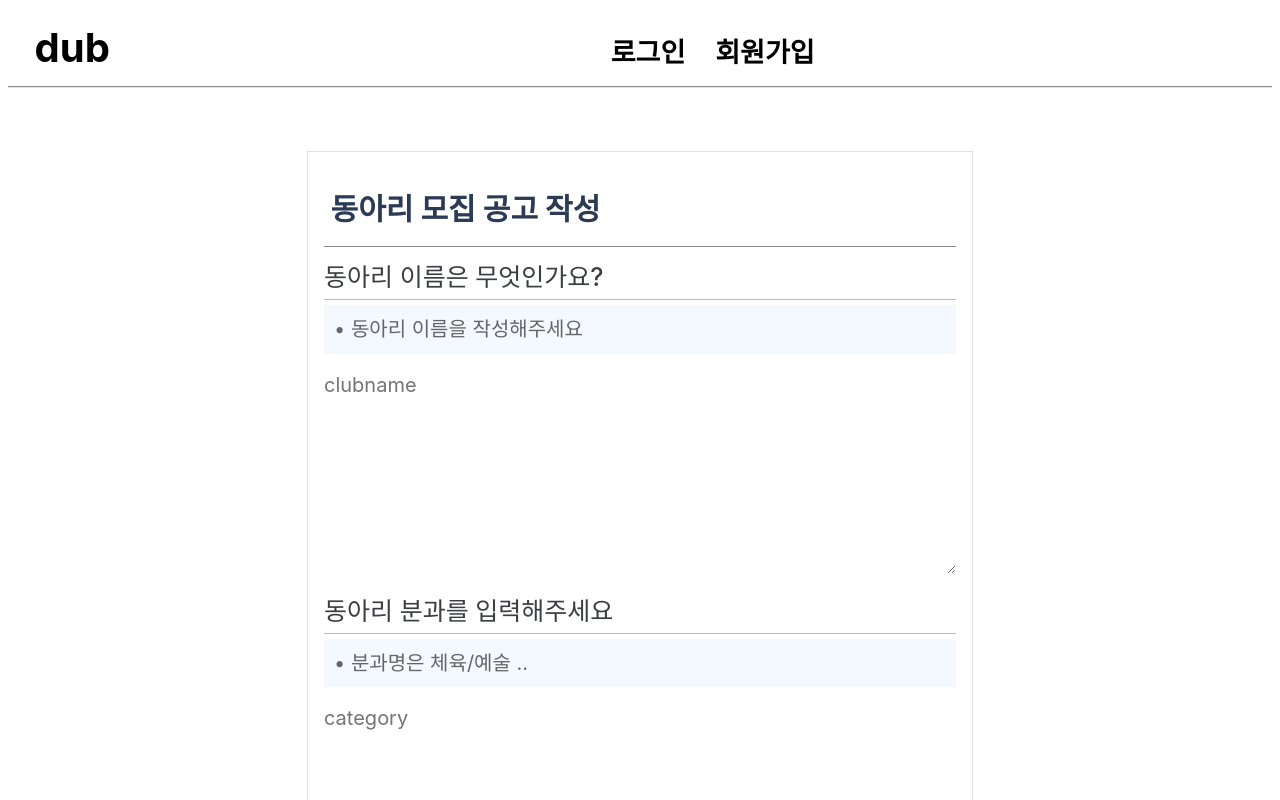
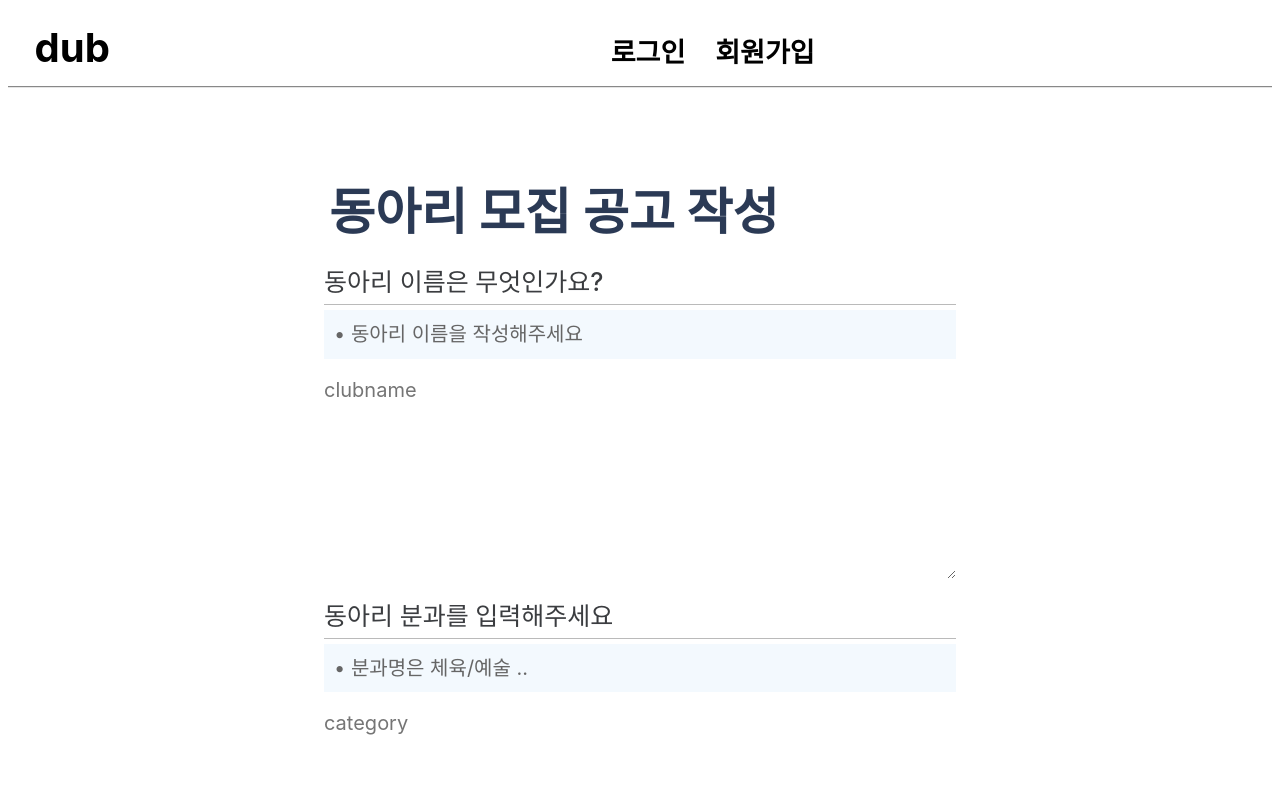
Before and after one commit to Likelion-Kwangwoon/dub_club_wanted, a React (Create React App) app in the folder dub/: page /detailinput in a window 1280 px wide. Shown: the top 800 px of the page. Built offline with nearby package versions, Linux system fonts and the light colour scheme; a web font is replaced by a local one.

Commit message:
fixing detailInput
글 작성 페이지 틀 수정

```diff
--- a/dub/src/components/detailInput/detailInput.jsx
+++ b/dub/src/components/detailInput/detailInput.jsx
@@ -51,9 +51,9 @@ function DetailInput() {
 
   return(
     <div className="detailInput">
-      <header className="detailheader">
+      <div className="detailheader">
           <span>동아리 모집 공고 작성</span>
-      </header>
+      </div>
 
     <form className='editor'
           onSubmit={(e) => handleSubmit(e)}>
--- a/dub/src/components/detailInput/detailInput.scss
+++ b/dub/src/components/detailInput/detailInput.scss
@@ -1,26 +1,25 @@
 $gray: #888;
 
 .detailInput{
-
         max-width: 1500px;
         display:inline-block;
         width: 50%;
         height : auto;
         margin: 0 auto;
         margin-top: 4rem;
-        border: 1px solid #e1e2e3;
         padding: 1rem;
         background-color: white;
         align-items: center;
 }
-
 .detailheader {
         justify-content: left;
         display: flex;
-        font-size: 30px;
+        font-size: 50px;
         font-weight: 700;
         color: #2B3A55;
+        border: none;
         left: 5%;
+        margin-bottom: 3px;
 }
 
 .Button {
--- a/dub/src/components/loginPage/loginPage.jsx
+++ b/dub/src/components/loginPage/loginPage.jsx
@@ -50,7 +50,7 @@ function LoginPage() {
       <h1 className='dub' onClick={gotoMain}>dub</h1>
       <form onSubmit={onSubmitHandler}>
         <span className='logintext'>지금 바로 CLUB DUB에 로그인하세요</span>
-        <div style={{ margin: '56px 0'}}>cd
+        <div style={{ margin: '56px 0'}}>
         <div className="inputheader">이메일</div>
         <input type="email" placeholder="ex) kwu@naver.com" className='inputform' value={Email} onChange={onEmailHandler} />
         </div>
```
